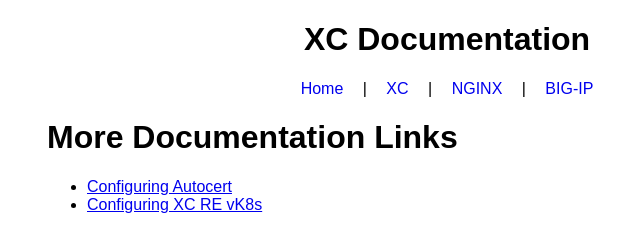
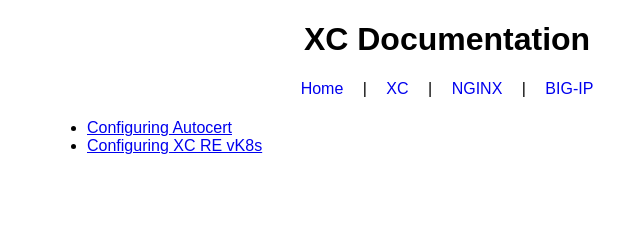
Before and after one commit to dober-man/dober-man.github.io, a plain HTML site: page xc/xc.html in a window 1280 px wide. Shown: the whole page, without its empty margins (193-833 px from the left). Drawn offline with Linux system fonts and the light colour scheme.

Commit message:
Update xc.html

```diff
--- a/xc/xc.html
+++ b/xc/xc.html
@@ -32,7 +32,7 @@
   </nav>
 
   <div class="content">
-    <h1>More Documentation Links</h1>
+    <h1></h1>
     <ul>
       <li><a href="xc-autocert.html">Configuring Autocert</a></li>
       <li><a href="https://github.com/dober-man/xc-re-vk8s/tree/main">Configuring XC RE vK8s</a></li>
```
